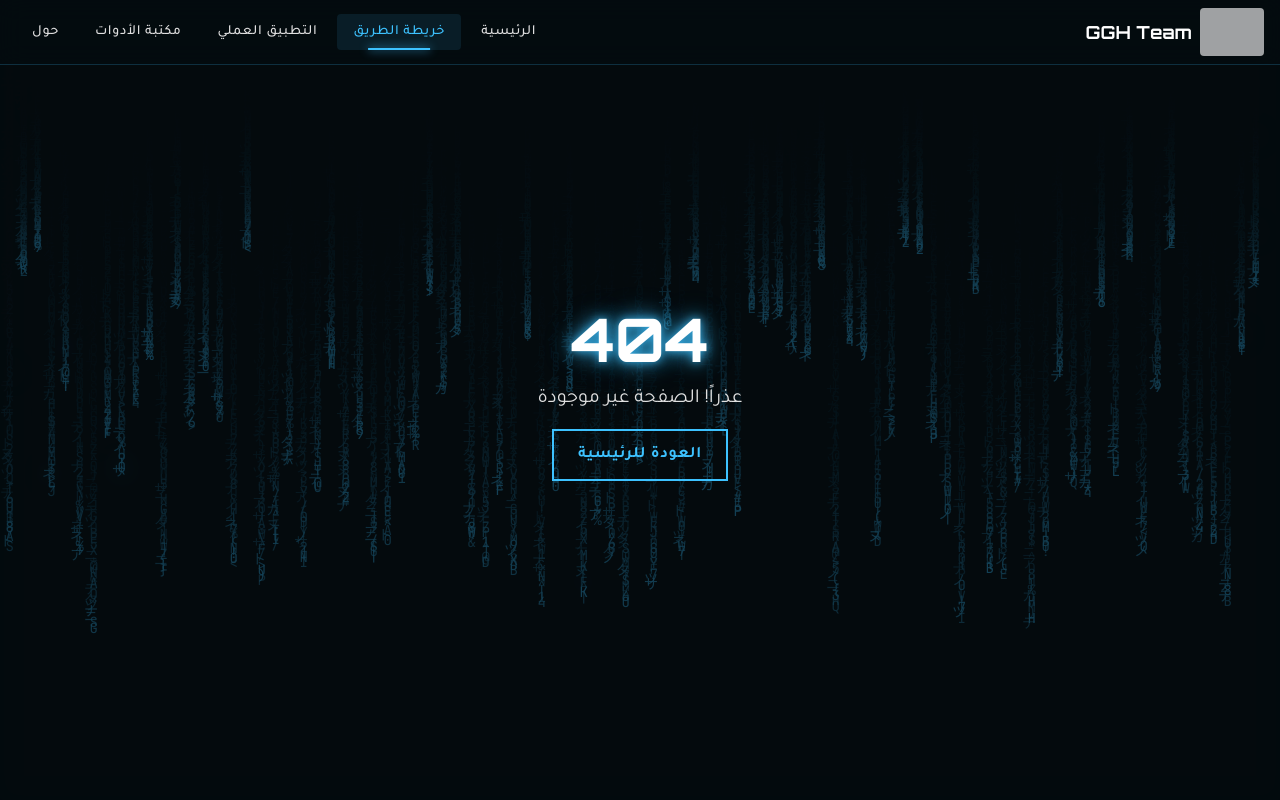
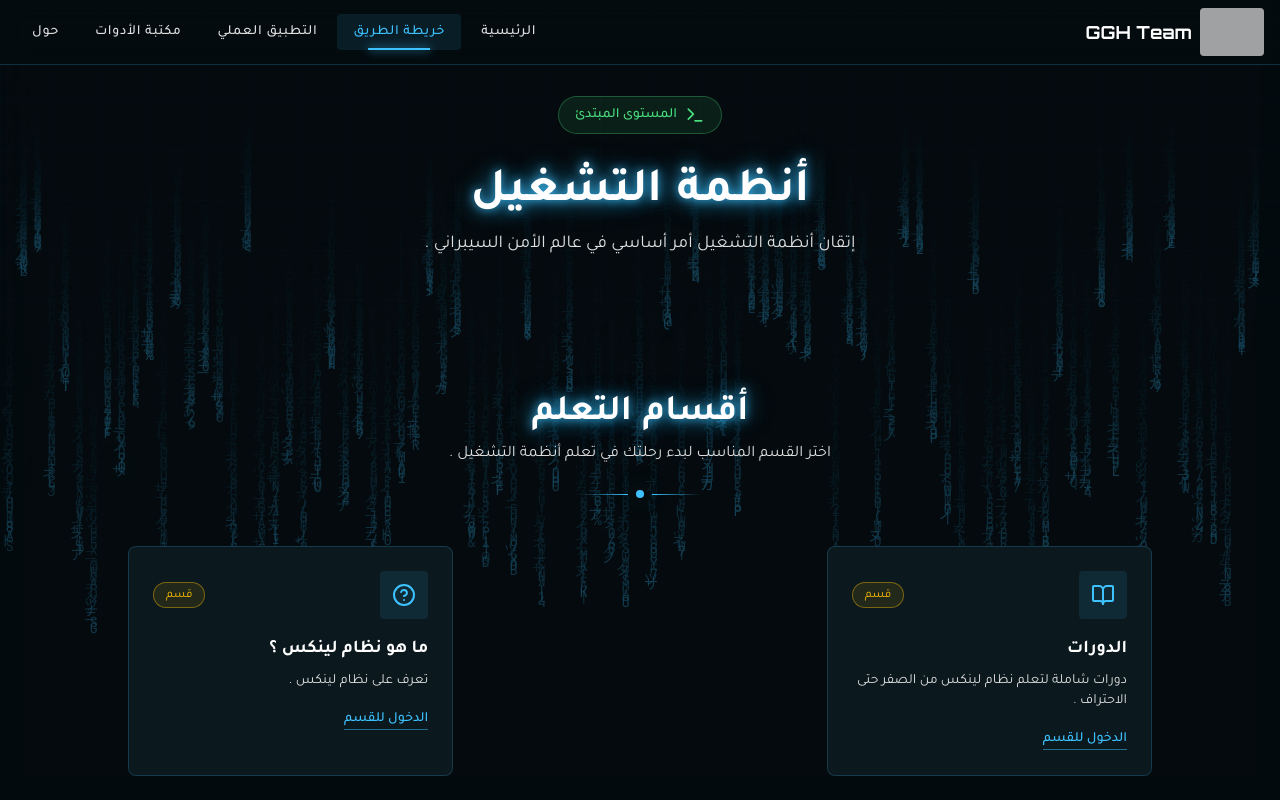
Before and after one commit to gghteam0/gghteam0.github.io, a React (Vite) app: page /roadmap/os in a window 1280 px wide. Shown: the top 800 px of the page. Built offline with nearby package versions, Linux system fonts and the light colour scheme; grey boxes are pictures that could not be loaded.

Commit message:
Rename roadmap linux section to operating systems at /roadmap/os

```diff
--- a/src/App.jsx
+++ b/src/App.jsx
@@ -1,4 +1,4 @@
-import { BrowserRouter, Routes, Route, useLocation } from 'react-router-dom'
+import { BrowserRouter, Routes, Route, Navigate, useLocation } from 'react-router-dom'
 import { useEffect } from 'react'
 import Navbar from './components/Navbar.jsx'
 import Footer from './components/Footer.jsx'
@@ -34,9 +34,12 @@ export default function App() {
           <Route path="/roadmap" element={<Roadmap />} />
           <Route path="/roadmap/programming" element={<Programming />} />
           <Route path="/roadmap/networking" element={<Networking />} />
-          <Route path="/roadmap/linux" element={<LinuxMain />} />
-          <Route path="/roadmap/linux/courses" element={<LinuxCourses />} />
-          <Route path="/roadmap/linux/what-is-linux" element={<WhatIsLinux />} />
+          <Route path="/roadmap/os" element={<LinuxMain />} />
+          <Route path="/roadmap/os/courses" element={<LinuxCourses />} />
+          <Route path="/roadmap/os/what-is-linux" element={<WhatIsLinux />} />
+          <Route path="/roadmap/linux" element={<Navigate to="/roadmap/os" replace />} />
+          <Route path="/roadmap/linux/courses" element={<Navigate to="/roadmap/os/courses" replace />} />
+          <Route path="/roadmap/linux/what-is-linux" element={<Navigate to="/roadmap/os/what-is-linux" replace />} />
           <Route path="/roadmap/cybersecurity-basics" element={<CyberBasics />} />
           <Route path="/roadmap/pentest-basics" element={<PentestBasics />} />
           <Route path="/roadmap/web-pentest" element={<WebPentestMain />} />
--- a/src/data/contentData.js
+++ b/src/data/contentData.js
@@ -1,7 +1,7 @@
 // محتوى الصفحات
 export const roadmapBeginner = [
   { title: "أساسيات الأمن السيبراني", description: "تعلم أساسيات الحاسوب والأمان .", link: "/roadmap/cybersecurity-basics", icon: "Shield", isInternal: true },
-  { title: "أنظمة التشغيل", description: "أنظمة التشغيل هي البيئة التي تعمل بها البرمجيات عموماً .", link: "/roadmap/linux", icon: "Terminal", isInternal: true },
+  { title: "أنظمة التشغيل", description: "أنظمة التشغيل هي البيئة التي تعمل بها البرمجيات عموماً .", link: "/roadmap/os", icon: "Terminal", isInternal: true },
   { title: "البرمجة", description: "تعلم أساسيات البرمجة و بايثون للأمن السيبراني و كتابة السكربتات .", link: "/roadmap/programming", icon: "Terminal", isInternal: true },
   { title: "الشبكات", description: "فهم أساسيات الشبكات .", link: "/roadmap/networking", icon: "Network", isInternal: true },
 ]
--- a/src/pages/linux.jsx
+++ b/src/pages/linux.jsx
@@ -3,8 +3,8 @@ import { InternalCards } from './courses.jsx'
 import { linuxCourses, linuxDistros, webPentestResources } from '../data/contentData.js'
 
 const linuxSections = [
-  { title: 'الدورات', description: 'دورات شاملة لتعلم نظام لينكس من الصفر حتى الاحتراف .', link: '/roadmap/linux/courses', icon: 'Book' },
-  { title: 'ما هو نظام لينكس ؟', description: 'تعرف على نظام لينكس .', link: '/roadmap/linux/what-is-linux', icon: 'CircleHelp' },
+  { title: 'الدورات', description: 'دورات شاملة لتعلم نظام لينكس من الصفر حتى الاحتراف .', link: '/roadmap/os/courses', icon: 'Book' },
+  { title: 'ما هو نظام لينكس ؟', description: 'تعرف على نظام لينكس .', link: '/roadmap/os/what-is-linux', icon: 'CircleHelp' },
 ]
 
 const webSections = [
@@ -18,12 +18,12 @@ export function LinuxMain() {
       <PageHero
         badge="المستوى المبتدئ"
         badgeIcon="Terminal"
-        title="نظام لينكس"
-        desc="إتقان نظام لينكس أمر أساسي في عالم الأمن السيبراني ."
+        title="أنظمة التشغيل"
+        desc="إتقان أنظمة التشغيل أمر أساسي في عالم الأمن السيبراني ."
       />
       <section className="py-16">
         <div className="container mx-auto px-4">
-          <SectionHead title="أقسام التعلم" subtitle="اختر القسم المناسب لبدء رحلتك في تعلم نظام لينكس ." glowColor="green" />
+          <SectionHead title="أقسام التعلم" subtitle="اختر القسم المناسب لبدء رحلتك في تعلم أنظمة التشغيل ." glowColor="green" />
           <InternalCards cards={linuxSections} />
         </div>
       </section>
```
Also changed, not shown: 1 other file (tests, documents, lock files or other folders).
